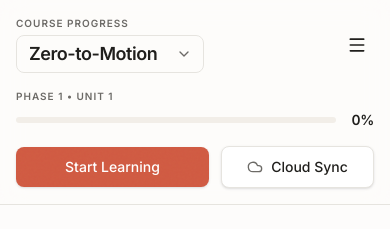
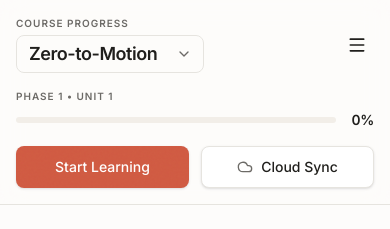
Before and after one commit to Kashy222/learner-courses, a React (Vite) app: page / in a window 390 px wide. Shown: the top 229 px of the page. Built offline with nearby package versions, Linux system fonts and the light colour scheme; a web font is replaced by a local one.

Commit message:
fix: Use CSS Grid to enforce perfectly symmetrical buttons on mobile

```diff
--- a/src/LearningPlatform.tsx
+++ b/src/LearningPlatform.tsx
@@ -261,17 +261,17 @@ export const LearningPlatform: React.FC = () => {
         </div>
 
         {/* Right Container: Actions (Desktop: Side-by-Side, Mobile: Side-by-Side on new row) */}
-        <div className="flex items-center justify-between sm:justify-end gap-3 w-full sm:w-1/4">
+        <div className="grid grid-cols-2 sm:flex sm:items-center sm:justify-end gap-3 w-full sm:w-auto">
           {/* Start Learning Button */}
           <button
             onClick={handleResume}
-            className="flex-1 sm:flex-none bg-anthropic-accent hover:bg-anthropic-accentHover text-white px-5 py-2.5 sm:py-2 rounded-lg text-sm font-medium transition-colors shadow-sm shrink-0 text-center"
+            className="w-full sm:w-auto bg-anthropic-accent hover:bg-anthropic-accentHover text-white px-5 py-2.5 sm:py-2 rounded-lg text-sm font-medium transition-colors shadow-sm text-center"
           >
             {completedCount === 0 ? "Start Learning" : "Resume Learning"}
           </button>
 
           {/* Cloud Sync Popover Wrapper */}
-          <div className="relative flex flex-col items-end sm:items-end gap-1 flex-1 sm:flex-none">
+          <div className="relative w-full sm:w-auto flex flex-col items-end sm:items-end gap-1">
             <button
               onClick={() => setIsSyncPopoverOpen(!isSyncPopoverOpen)}
               className={`w-full sm:w-auto flex items-center justify-center gap-2 px-4 py-2.5 sm:py-2 bg-white border rounded-lg text-sm font-medium transition-colors shadow-sm ${isSyncPopoverOpen ? 'border-anthropic-text text-anthropic-text' : 'border-anthropic-border hover:bg-gray-50'}`}
```
